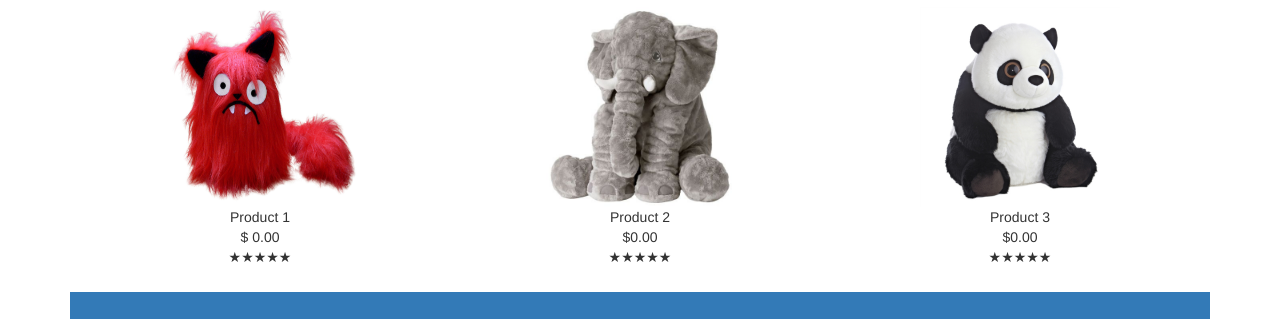
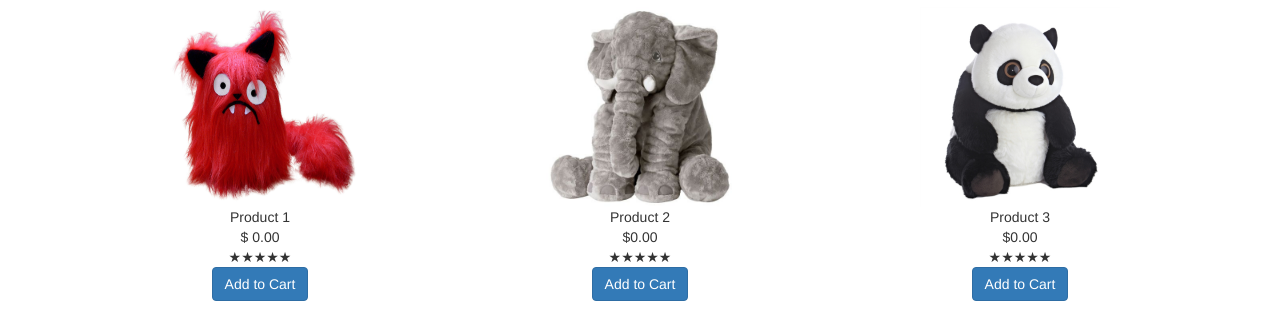
Before and after one commit to weezy93/ecommerce-group-project, a plain HTML site: page index.html in a window 1280 px wide. Shown: the part 618-937 px from the top of the page. Drawn offline with nearby package versions, Linux system fonts and the light colour scheme.

Commit message:
added buttons to index.html

```diff
--- a/index.html
+++ b/index.html
@@ -72,6 +72,7 @@
           <figcaption>Product 1</figcaption>
           <figcaption>$ 0.00</figcaption>
           <figcaption>★★★★★</figcaption>
+          <button class="btn btn-primary" id="">Add to Cart</button>
         </figure>
 
         <figure class="col-l-3; col-md-4; col-sm-4; col-xs-4 text-center">
@@ -79,6 +80,7 @@
           <figcaption>Product 2</figcaption>
           <figcaption>$0.00</figcaption>
           <figcaption>★★★★★</figcaption>
+          <button class="btn btn-primary" id="">Add to Cart</button>
         </figure>
 
         <figure class="col-l-3; col-md-4; col-xs-4 text-center">
@@ -86,6 +88,7 @@
           <figcaption>Product 3</figcaption>
           <figcaption>$0.00</figcaption>
           <figcaption>★★★★★</figcaption>
+          <button class="btn btn-primary" id="">Add to Cart</button>
         </figure>
     </div>
 
```
